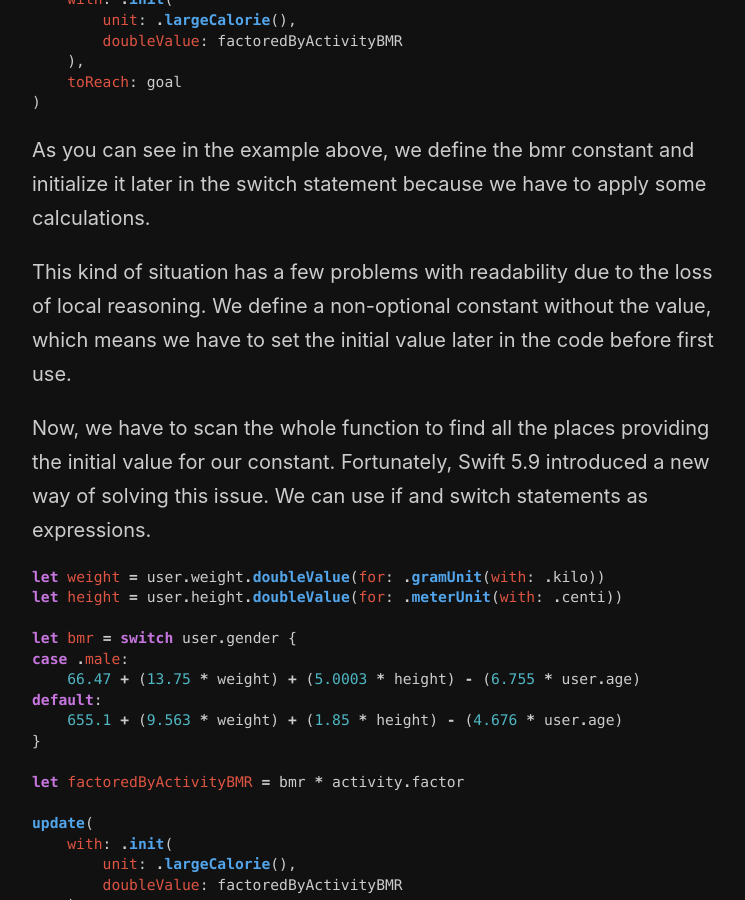
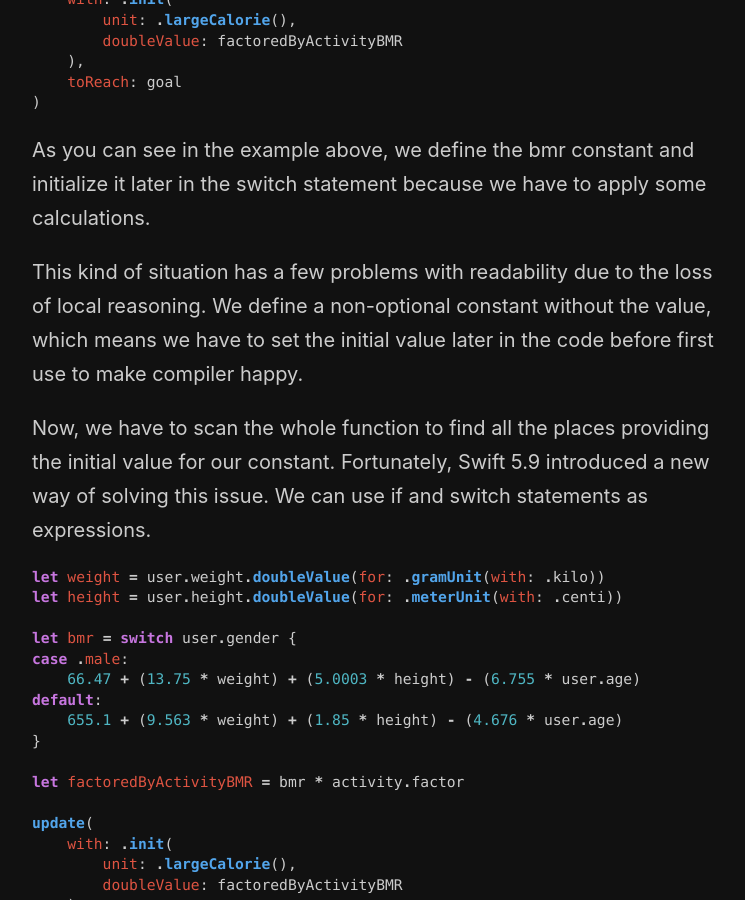
Before and after one commit to mecid/mecid.github.io, a Jekyll site: the page built from _posts/2024-05-28-if-and-switch-expressions-in-swift.md, in a window 1280 px wide and 900 px high, scrolled down 906 px. Shown: the whole window, without its empty margins (258-1003 px from the left). Built offline with Jekyll 4.4.1, drawn with Linux system fonts in a browser that asks for light colours.

Commit message:
switch expression post improved

```diff
--- a/_posts/2024-05-28-if-and-switch-expressions-in-swift.md
+++ b/_posts/2024-05-28-if-and-switch-expressions-in-swift.md
@@ -35,7 +35,7 @@ update(
 
 As you can see in the example above, we define the bmr constant and initialize it later in the switch statement because we have to apply some calculations.
 
-This kind of situation has a few problems with readability due to the loss of local reasoning. We define a non-optional constant without the value, which means we have to set the initial value later in the code before first use.
+This kind of situation has a few problems with readability due to the loss of local reasoning. We define a non-optional constant without the value, which means we have to set the initial value later in the code before first use to make compiler happy.
 
 Now, we have to scan the whole function to find all the places providing the initial value for our constant. Fortunately, Swift 5.9 introduced a new way of solving this issue. We can use if and switch statements as expressions.
 
```
